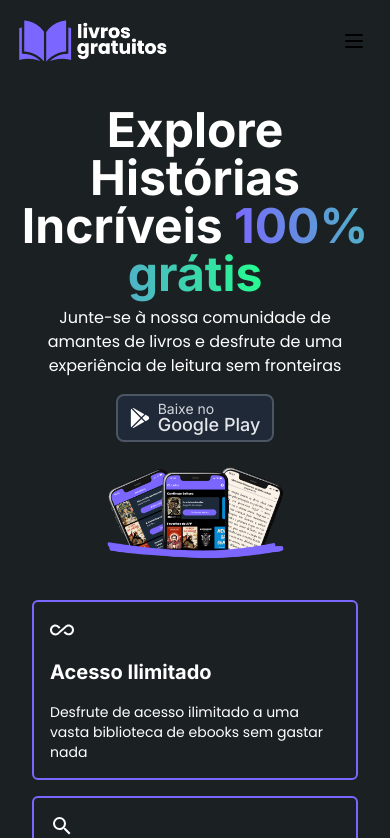
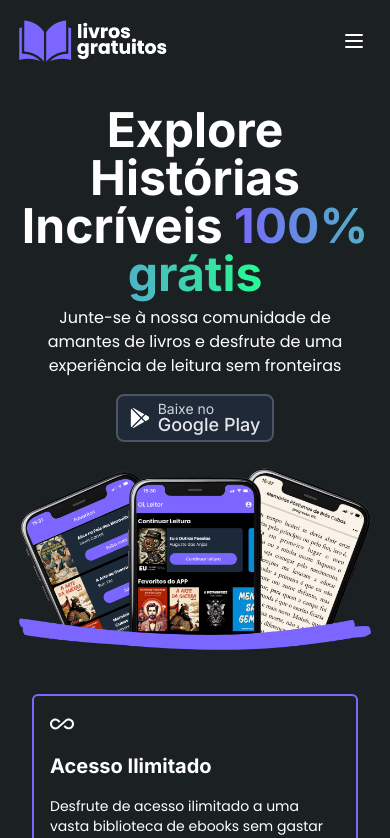
Before and after one commit to ofenascimento/livrosgratuitos-web, a Next.js app: page / in a window 390 px wide. Shown: the top 838 px of the page. Built offline with nearby package versions, Linux system fonts and the light colour scheme.

Commit message:
fix: image width in Hero

```diff
--- a/src/components/Hero/Hero.tsx
+++ b/src/components/Hero/Hero.tsx
@@ -29,8 +29,8 @@ const Hero = () => {
           </p>
           <GooglePlayButton />
         </div>
-        <div className=" w-2/4 flex flex-wrap justify-center items-center mt-6 md:mt-0">
-          <Image src="/preview.png?v=7" width={650} height={300} alt="" />
+        <div className=" w-full md:w-2/4 flex flex-wrap justify-center items-center mt-6 md:mt-0">
+          <Image src="/preview.png?v=7o" width={650} height={300} alt="" />
         </div>
       </div>
     </div>
--- a/src/components/Navbar/Navbar.tsx
+++ b/src/components/Navbar/Navbar.tsx
@@ -28,7 +28,7 @@ export default function Navbar() {
                     xmlns="http://www.w3.org/2000/svg"
                     className="w-6 h-6 text-black"
                     viewBox="0 0 20 20"
-                    fill="#000"
+                    fill="#fff"
                   >
                     <path
                       fillRule="evenodd"
@@ -42,7 +42,7 @@ export default function Navbar() {
                     className="w-6 h-6 text-black"
                     fill="none"
                     viewBox="0 0 24 24"
-                    stroke="#000"
+                    stroke="#fff"
                     strokeWidth={2}
                   >
                     <path
```
